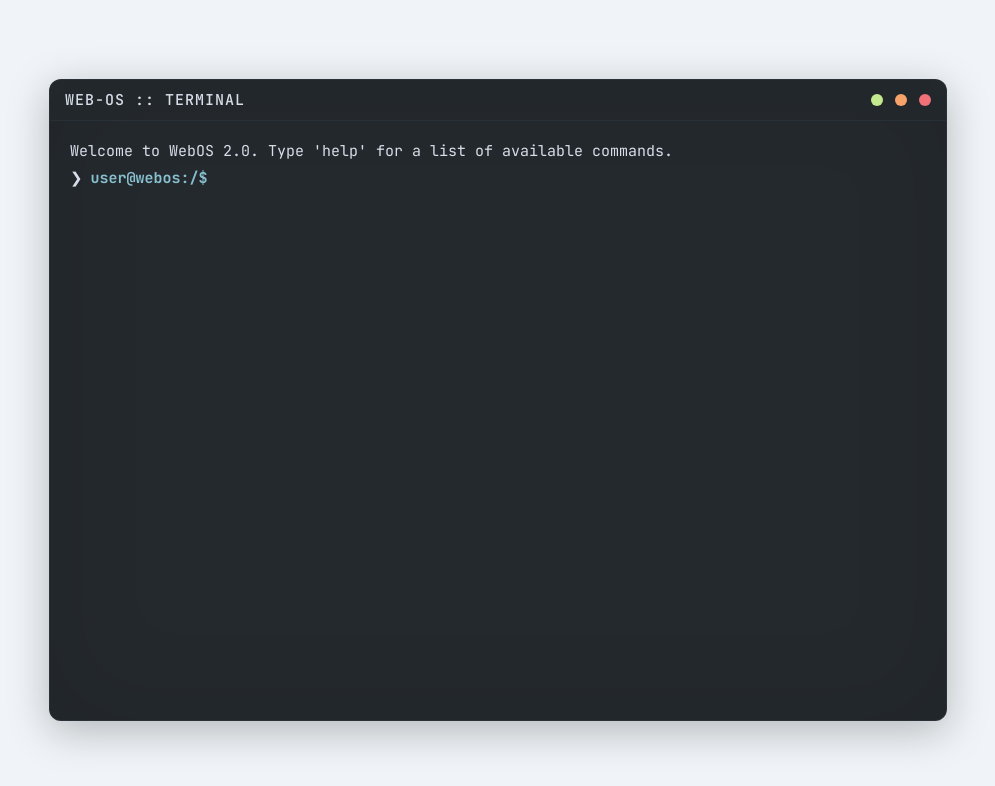
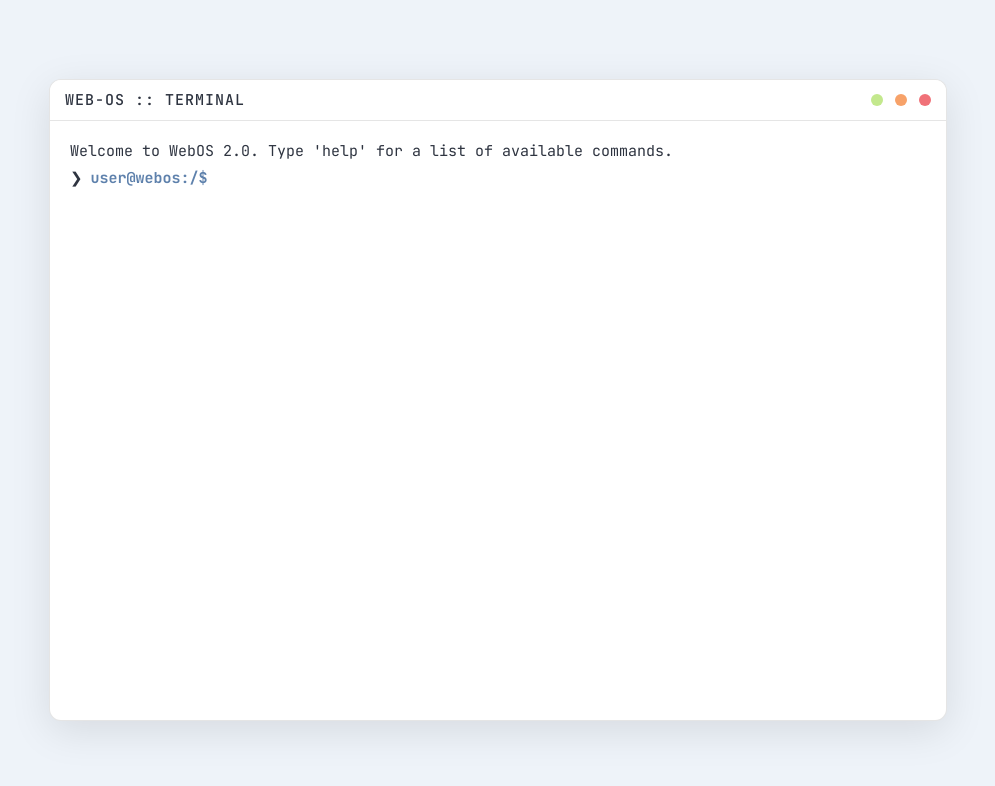
Before and after one commit to Relickw-dev/WebOS-2.0, a plain HTML site: page index.html in a window 1280 px wide. Shown: the whole page, without its empty margins (142-1137 px from the left). Drawn offline with Linux system fonts and the light colour scheme.

```diff
--- a/index.html
+++ b/index.html
@@ -4,7 +4,7 @@
     <meta charset="UTF-8">
     <meta name="viewport" content="width=device-width, initial-scale=1.0">
     <title>WEB-OS</title>
-    <link id="theme-link" rel="stylesheet" href="js/devices/themes/aura-dark.css">
+    <link rel="stylesheet" href="style.css">
     <link rel="preconnect" href="https://fonts.googleapis.com">
     <link rel="preconnect" href="https://fonts.gstatic.com" crossorigin>
     <link href="https://fonts.googleapis.com/css2?family=JetBrains+Mono:wght@400;500;700&display=swap" rel="stylesheet">
--- a/js/devices/terminal.js
+++ b/js/devices/terminal.js
@@ -3,6 +3,7 @@
 import { logger } from '../utils/logger.js';
 
 const terminal = {
+
     init: () => {
         const output = document.getElementById('terminal-output');
         const input = document.getElementById('terminal-input');
@@ -62,6 +63,6 @@
         });
         logger.info('Terminal Driver: Initialized.');
     }
-};
+}
 
 export default terminal;
--- a/js/kernel/syscalls.js
+++ b/js/kernel/syscalls.js
@@ -65,7 +65,7 @@
         return new Promise((resolve, reject) => {
             eventBus.emit('proc.kill', { ...params, resolve, reject });
         });
-    }
+    },
     // Adaugă aici alte apeluri de sistem
 };
 
```
Also changed, not shown: aura-dark.css (renamed from js/devices/themes/aura-dark.css), style.css (renamed from js/devices/themes/aura-light.css).
